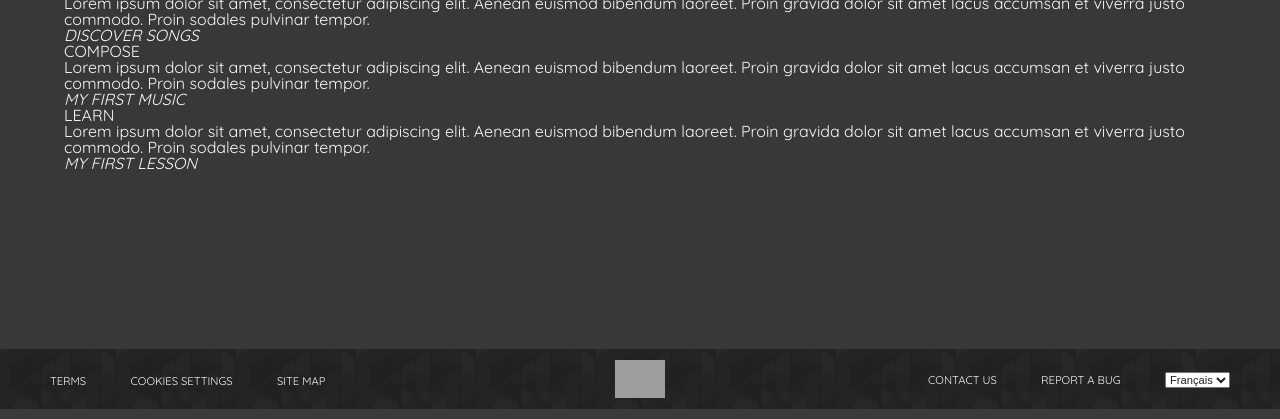
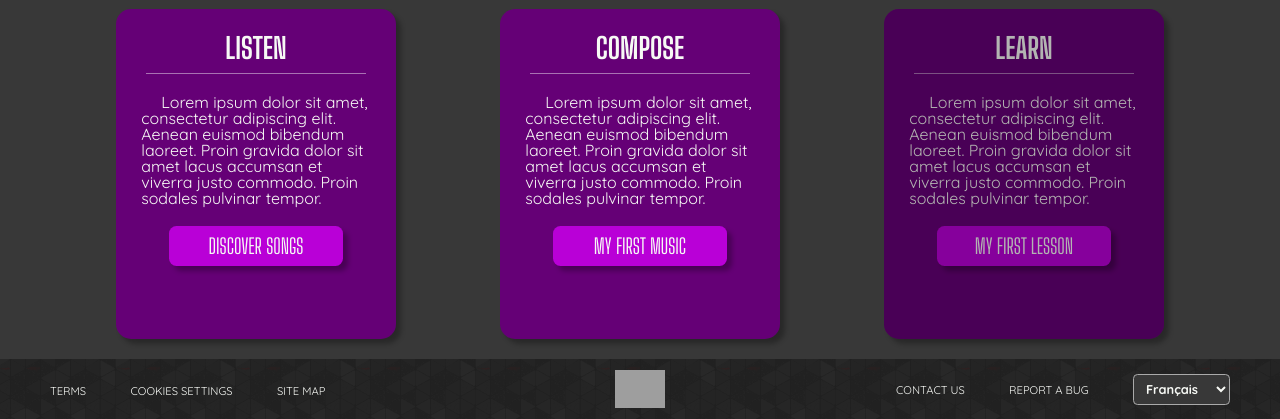
Before and after one commit to HadrienVerrier/ORPHEA, a PHP site: page / in a window 1280 px wide. Shown: the part 391-810 px from the top of the page. Run offline with PHP 8.4, Linux system fonts and the light colour scheme; grey boxes are pictures that could not be loaded.

Commit message:
Finished SASS Index Page

```diff
--- a/css/_index.scss
+++ b/css/_index.scss
@@ -1,4 +1,4 @@
-main {
+main#index {
 	#video-container {
 		border-radius: $borderRadius;
 		overflow: hidden;
@@ -14,4 +14,35 @@ main {
 			height: 100%;
 		}
 	}
+
+	> section:not(#video) {
+		margin-top: 3rem;
+		display: grid;
+		grid-template-columns: 1fr 1fr 1fr;
+
+		article {
+			justify-self: center;
+			min-height: 30rem;
+			max-height: 50rem;
+			width: 65%;
+			padding: 1.5rem;
+			background-color: $main;
+			border-radius: $borderRadius;
+			box-shadow: $shadow;
+
+			h3 {
+				text-align: center;
+				display: block;
+				width: 80%;
+				padding: 1rem;
+				border-bottom: 0.1rem solid rgba(255, 255, 255, 0.445);
+				margin: auto;
+			}
+
+			p {
+				margin: 2rem 1rem;
+				text-indent: 2rem;
+			}
+		}
+	}
 }
--- a/css/_settings.scss
+++ b/css/_settings.scss
@@ -61,9 +61,17 @@ $logo_nbi: url("../ressources/images/logo_pattern/logo_nbi.png");
 $headerH: 10rem;
 
 //MAIN
+$borderRadius: 1.5rem;
 
-$borderRadius: 2rem;
 //FOOTER
 
 $footerH: 6rem;
 $footerAllow: 100%;
+
+////////////
+///EFFECT///
+////////////
+
+//SHADOW
+
+$shadow: 5px 5px 5px rgba(0, 0, 0, 0.281);
--- a/css/main.css
+++ b/css/main.css
@@ -2,12 +2,12 @@
 @import url("reset.css");
 @import url("https://fonts.googleapis.com/css2?family=Big+Shoulders+Display:wght@100;300;400;500;600;700;800;900&family=Quicksand:wght@300;400;500;600;700&display=swap");
 @import url("https://fonts.googleapis.com/css2?family=Big+Shoulders+Display:wght@100;300;400;500;600;700;800;900&family=Quicksand:wght@300;400;500;600;700&display=swap");
-body > header a, body > footer a {
+body > header a, body > footer a, .button {
   color: #f7f9f5;
   font-style: normal;
 }
 
-body > header a:visited, body > footer a:visited {
+body > header a:visited, body > footer a:visited, .button:visited {
   color: #f7f9f5;
 }
 
@@ -83,6 +83,27 @@ body > main {
   min-height: calc(100vh - 6rem - 10rem - 4rem);
 }
 
+body > main h2,
+body > main h3,
+body > main h4,
+body > main h5,
+body > main h6 {
+  font-family: "Big Shoulders Display", cursive;
+  font-weight: bold;
+}
+
+body > main h2 {
+  font-size: 3.36rem;
+}
+
+body > main h3 {
+  font-size: 2.88rem;
+}
+
+body > main h4 {
+  font-size: 2.56rem;
+}
+
 body > footer {
   position: relative;
   background-image: url("../ressources/images/logo_pattern/pattern_nb.png");
@@ -129,6 +150,66 @@ body > footer > a {
   display: none;
 }
 
+.button {
+  display: block;
+  width: 70%;
+  height: 4rem;
+  text-align: center;
+  margin: auto;
+  background-color: #b900d7;
+  border-radius: 0.75rem;
+  font-size: 2.08rem;
+  line-height: 4.16rem;
+  font-family: "Big Shoulders Display", cursive;
+  -webkit-box-shadow: 5px 5px 5px rgba(0, 0, 0, 0.281);
+          box-shadow: 5px 5px 5px rgba(0, 0, 0, 0.281);
+}
+
+.button:hover {
+  background-color: #e366f6;
+}
+
+.disabled {
+  position: relative;
+}
+
+.disabled * {
+  pointer-events: none;
+}
+
+.disabled::after {
+  content: " ";
+  display: block;
+  width: 100%;
+  height: 100%;
+  background-color: rgba(0, 0, 0, 0.274);
+  position: absolute;
+  top: 0;
+  left: 0;
+  border-radius: 1.5rem;
+}
+
+.disabled:hover::before {
+  content: attr(data-disabled);
+  display: block;
+  position: absolute;
+  top: 50%;
+  left: 50%;
+  -webkit-transform: translate(-50%, -50%);
+          transform: translate(-50%, -50%);
+  z-index: 5;
+  font-family: "Quicksand", sans-serif;
+  font-style: italic;
+  width: 80%;
+  height: 4rem;
+  padding: 0.5rem;
+  border-radius: 0.75rem;
+  text-align: center;
+  font-size: 1.92rem;
+  line-height: 3.84rem;
+  background-color: #e366f6;
+}
+
 /**************/
 /***GENERAL****/
 /**************/
@@ -146,11 +227,39 @@ strong {
   font-weight: bold;
 }
 
+select {
+  display: block;
+  width: 100%;
+  max-width: 100%;
+  -webkit-box-sizing: border-box;
+          box-sizing: border-box;
+  border-radius: 0.45rem;
+  margin: 0;
+  font-family: "Quicksand", sans-serif;
+  font-weight: bold;
+  padding: 0.6rem 1.4rem 0.5rem 0.8rem;
+  font-size: 1.28rem;
+  background-color: #383838;
+  color: #f7f9f5;
+  border: 1px solid #aaa;
+}
+
+select:hover {
+  background-color: #6a6a6a;
+}
+
+select:focus {
+  border-color: #aaa;
+  -webkit-box-shadow: 0 0 1px 3px rgba(236, 59, 252, 0.7);
+          box-shadow: 0 0 1px 3px rgba(236, 59, 252, 0.7);
+  outline: none;
+}
+
 /***********/
 /***INDEX***/
 /***********/
-main #video-container {
-  border-radius: 2rem;
+main#index #video-container {
+  border-radius: 1.5rem;
   overflow: hidden;
   width: 100%;
   height: 100%;
@@ -161,8 +270,43 @@ main #video-container {
   margin: auto;
 }
 
-main #video-container video {
+main#index #video-container video {
   width: 100%;
   height: 100%;
 }
+
+main#index > section:not(#video) {
+  margin-top: 3rem;
+  display: -ms-grid;
+  display: grid;
+  -ms-grid-columns: 1fr 1fr 1fr;
+      grid-template-columns: 1fr 1fr 1fr;
+}
+
+main#index > section:not(#video) article {
+  -ms-grid-column-align: center;
+      justify-self: center;
+  min-height: 30rem;
+  max-height: 50rem;
+  width: 65%;
+  padding: 1.5rem;
+  background-color: #650076;
+  border-radius: 1.5rem;
+  -webkit-box-shadow: 5px 5px 5px rgba(0, 0, 0, 0.281);
+          box-shadow: 5px 5px 5px rgba(0, 0, 0, 0.281);
+}
+
+main#index > section:not(#video) article h3 {
+  text-align: center;
+  display: block;
+  width: 80%;
+  padding: 1rem;
+  border-bottom: 0.1rem solid rgba(255, 255, 255, 0.445);
+  margin: auto;
+}
+
+main#index > section:not(#video) article p {
+  margin: 2rem 1rem;
+  text-indent: 2rem;
+}
 /*# sourceMappingURL=main.css.map */
--- a/css/main.scss
+++ b/css/main.scss
@@ -63,6 +63,25 @@ body {
 		margin: 2rem auto 2rem auto;
 		width: 90%;
 		min-height: calc(100vh - #{$footerH} - #{$headerH} - 4rem);
+
+		h2,
+		h3,
+		h4,
+		h5,
+		h6 {
+			font-family: $fTitle;
+			font-weight: bold;
+		}
+
+		h2 {
+			font-size: $regular * 2.1;
+		}
+		h3 {
+			font-size: $regular * 1.8;
+		}
+		h4 {
+			font-size: $regular * 1.6;
+		}
 	}
 	> footer {
 		position: relative;
@@ -110,7 +129,60 @@ body {
 .hidden {
 	display: none;
 }
+.button {
+	@extend %pass_link;
+	display: block;
+	width: 70%;
+	height: 4rem;
+	text-align: center;
+	margin: auto;
+	background-color: $mainLight;
+	border-radius: $borderRadius * 0.5;
+	font-size: $regular * 1.3;
+	line-height: 2 * $regular * 1.3;
+	font-family: $fTitle;
+	box-shadow: $shadow;
 
+	&:hover {
+		background-color: $mainLightPlus;
+	}
+}
+.disabled {
+	position: relative;
+	* {
+		pointer-events: none;
+	}
+	&::after {
+		content: " ";
+		display: block;
+		width: 100%;
+		height: 100%;
+		background-color: rgba(0, 0, 0, 0.274);
+		position: absolute;
+		top: 0;
+		left: 0;
+		border-radius: $borderRadius;
+	}
+
+	&:hover {
+		&::before {
+			content: attr(data-disabled);
+			display: block;
+			@include center(true, true);
+			z-index: 5;
+			font-family: $fRegular;
+			font-style: italic;
+			width: 80%;
+			height: 4rem;
+			padding: 0.5rem;
+			border-radius: $borderRadius * 0.5;
+			text-align: center;
+			font-size: $regular * 1.2;
+			line-height: $regular * 2 * 1.2;
+			background-color: $mainLightPlus;
+		}
+	}
+}
 /**************/
 /***GENERAL****/
 /**************/
@@ -128,7 +200,30 @@ a {
 strong {
 	font-weight: bold;
 }
+select {
+	display: block;
+	width: 100%;
+	max-width: 100%;
+	box-sizing: border-box;
+	border-radius: $borderRadius * 0.3;
+	margin: 0;
+	font-family: $fRegular;
+	font-weight: bold;
+	padding: 0.6rem 1.4rem 0.5rem 0.8rem;
+	font-size: $regular * 0.8;
+	background-color: $background;
+	color: $white;
+	border: 1px solid #aaa;
 
+	&:hover {
+		background-color: $background + 50;
+	}
+	&:focus {
+		border-color: #aaa;
+		box-shadow: 0 0 1px 3px rgba(236, 59, 252, 0.7);
+		outline: none;
+	}
+}
 /***********/
 /***INDEX***/
 /***********/
--- a/index.html
+++ b/index.html
@@ -49,7 +49,7 @@
         <img src="ressources/images/footage/background_main.jpg" width="500" alt="Music Machine for composition">
 
     </header>
-    <main>
+    <main id="index">
         <!-- VIDEO-->
         <section id="video">
             <h2 class="hidden">Discover a short video introducing to ORPH&Eacute;A</h2>
@@ -70,21 +70,21 @@
                 <p>Lorem ipsum dolor sit amet, consectetur adipiscing elit. Aenean euismod bibendum laoreet. Proin
                     gravida dolor sit amet lacus accumsan et viverra justo commodo. Proin sodales pulvinar tempor.
                 </p>
-                <a href="listen.html">DISCOVER SONGS</a>
+                <a href="listen.html" class="button">DISCOVER SONGS</a>
             </article>
             <article>
                 <h3>COMPOSE</h3>
                 <p>Lorem ipsum dolor sit amet, consectetur adipiscing elit. Aenean euismod bibendum laoreet. Proin
                     gravida dolor sit amet lacus accumsan et viverra justo commodo. Proin sodales pulvinar tempor.
                 </p>
-                <a href="compose.html">MY FIRST MUSIC</a>
+                <a href="compose.html" class="button">MY FIRST MUSIC</a>
             </article>
-            <article class="disabled">
+            <article class="disabled" data-disabled="SOON AVAILABLE">
                 <h3>LEARN</h3>
                 <p>Lorem ipsum dolor sit amet, consectetur adipiscing elit. Aenean euismod bibendum laoreet. Proin
                     gravida dolor sit amet lacus accumsan et viverra justo commodo. Proin sodales pulvinar tempor.
                 </p>
-                <a href="learn.html">MY FIRST LESSON</a>
+                <a href="learn.html" class="button">MY FIRST LESSON</a>
             </article>
         </section>
     </main>
```
Also changed, not shown: 1 other file.
